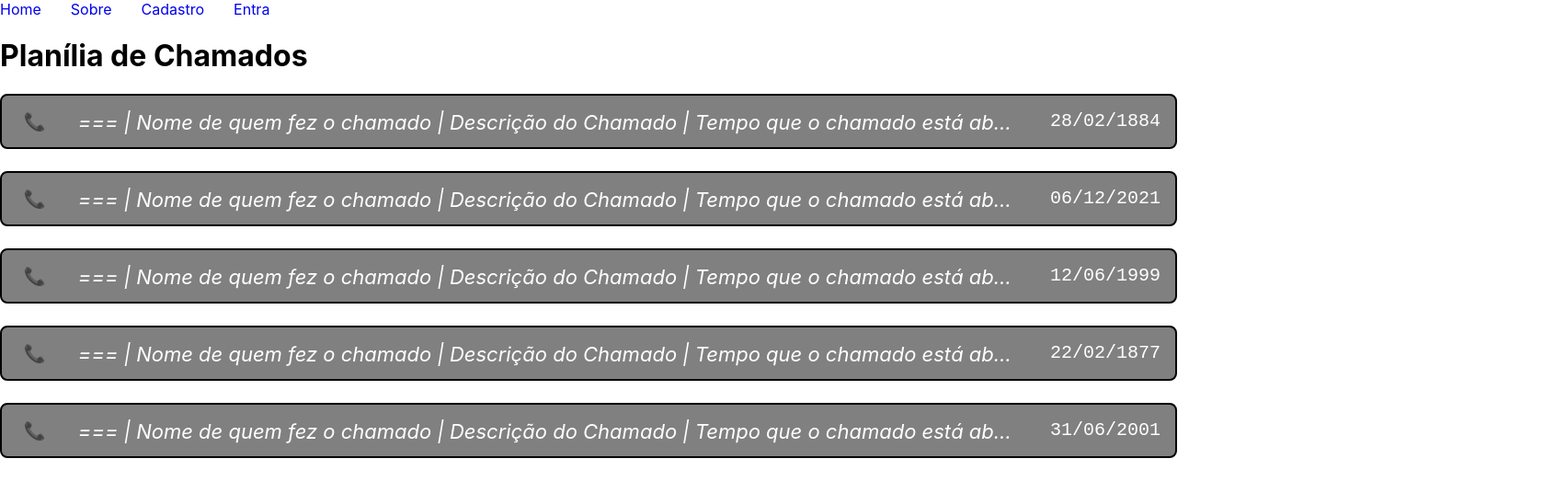
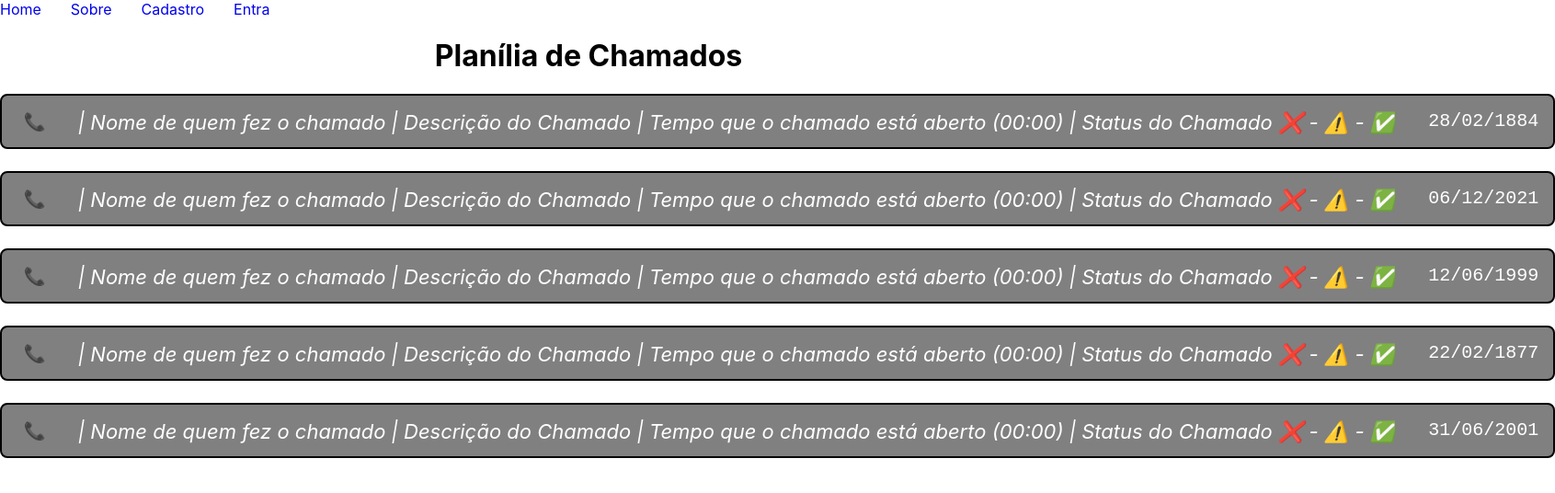
Before and after one commit to gvfirmeza/react, a React (Create React App) app in the folder react-app/: page /Sobre in a window 1280 px wide. Shown: the top 536 px of the page at 92% size, 1691 px wide, since content can reach past the window. Built offline with nearby package versions, Linux system fonts and the light colour scheme.

Commit message:
stilizando

```diff
--- a/react-app/src/components/Cartao/Cartao.jsx
+++ b/react-app/src/components/Cartao/Cartao.jsx
@@ -5,7 +5,7 @@ const Cartao = ( props ) => (
     <Container>
         <Simbolo>{props.simb}</Simbolo>
         <Descricao>
-           === | Nome de quem fez o chamado | Descrição do Chamado | Tempo que o chamado está aberto (00:00) | Status do Chamado ❌ - ⚠️ - ✅ - ❗️ - | ===
+            | Nome de quem fez o chamado | Descrição do Chamado | Tempo que o chamado está aberto (00:00) | Status do Chamado ❌ - ⚠️ - ✅
         </Descricao>
         <Momento>{props.data}</Momento>
     </Container>
--- a/react-app/src/components/Cartao/style.js
+++ b/react-app/src/components/Cartao/style.js
@@ -12,7 +12,9 @@ const Container = styled.div `
     flex-direction: row;
     column-gap: 1em;
     color: white;
+    width: fit-content;
 
+    margin: auto;
     margin-bottom: 1.5em;
 `;
 
--- a/react-app/src/pages/Sobre.jsx
+++ b/react-app/src/pages/Sobre.jsx
@@ -5,7 +5,7 @@ import Cartao from "../components/Cartao/Cartao";
 const Sobre = () => (
     <>
     <Menu />
-    <h1>Planília de Chamados</h1>
+    <center><h1>Planília de Chamados</h1></center>
     <Cartao
         simb={"📞"}
         data={"28/02/1884"}
```
